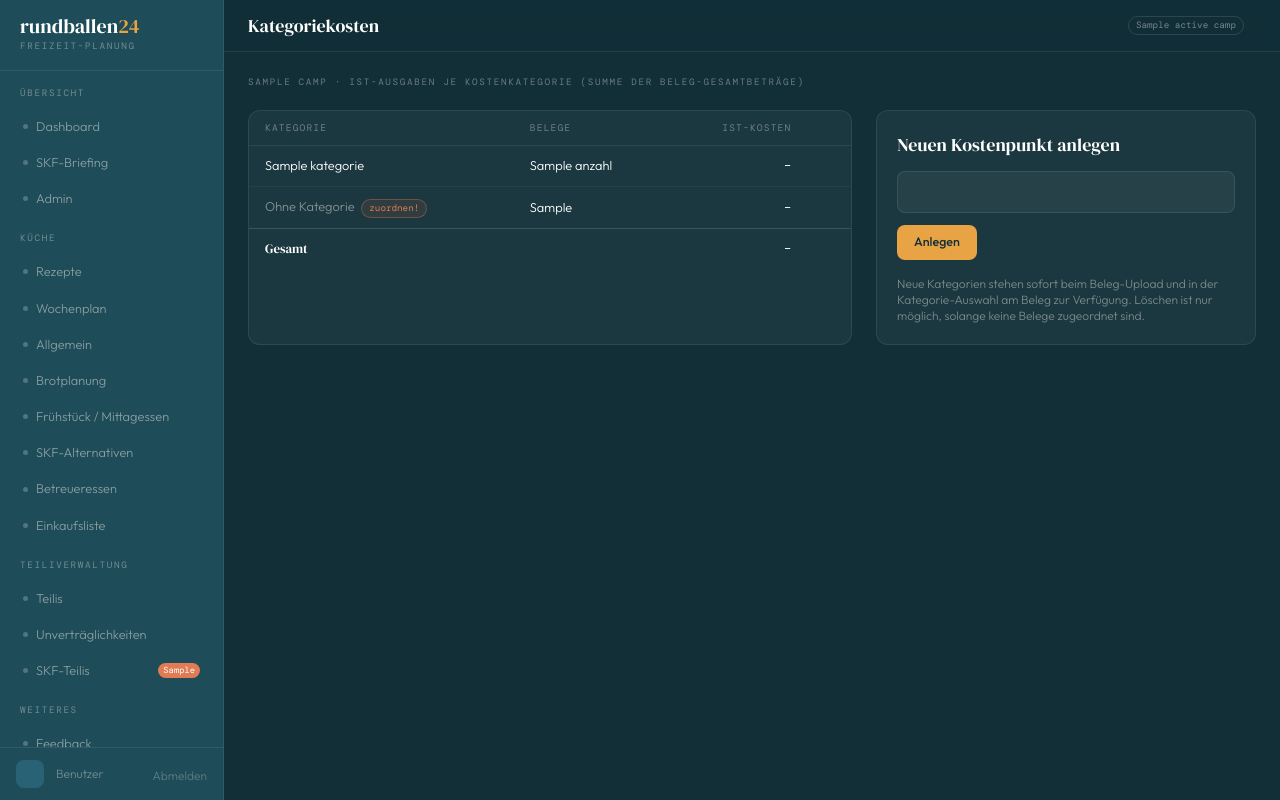
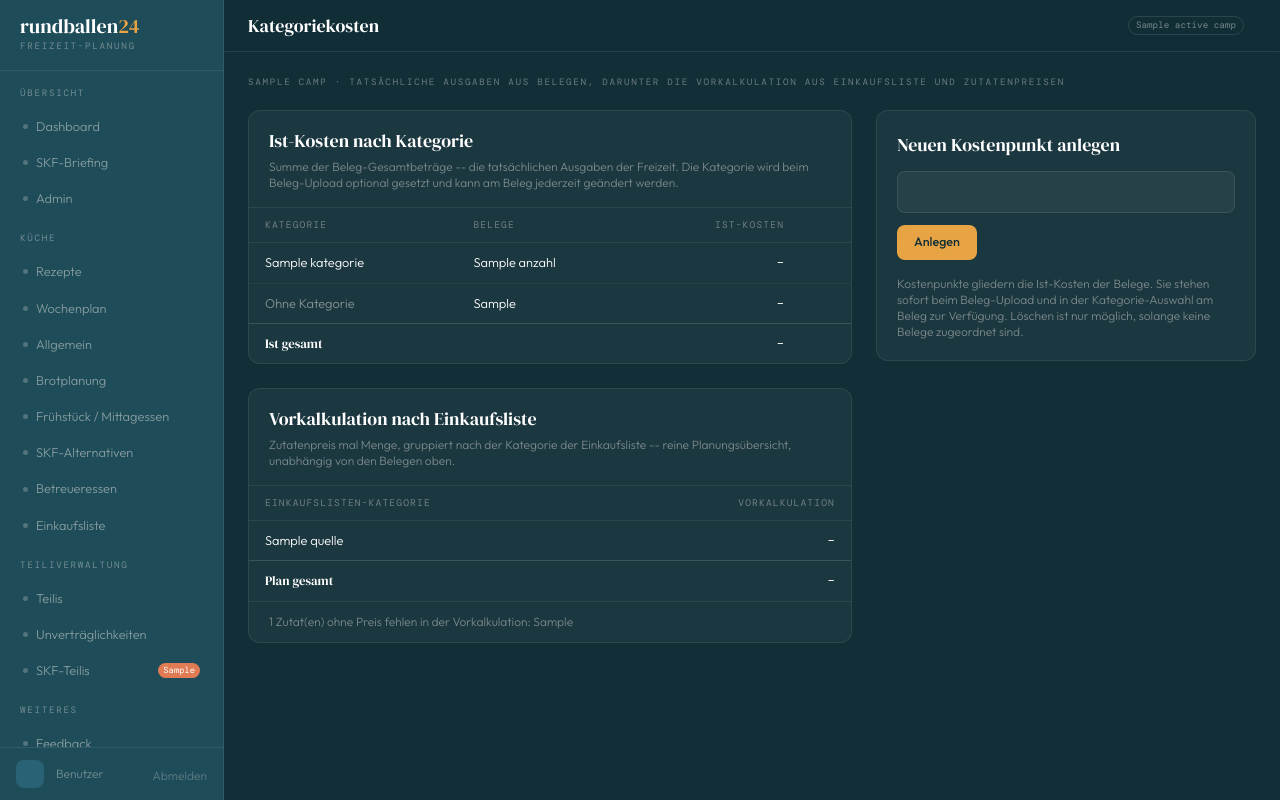
Before and after one commit to TrustyphoneP/rundballen25, a Django app: template templates/rechnungen/kategorien.html in a window 1280 px wide. Run offline with Django 5.2, Linux system fonts and the light colour scheme; the template is opened without the code that fills it: most values are stand-ins (such as "Sample title", 1, 10 or a date in 2020); form fields are guessed from the names that the template uses; some libraries are stand-ins or nearby versions.

Commit message:
old camps in refü

```diff
--- a/apps/rechnungen/models.py
+++ b/apps/rechnungen/models.py
@@ -57,6 +57,12 @@ class Beleg(models.Model):
         Kostenkategorie, on_delete=models.PROTECT,
         null=True, blank=True, related_name="belege",
         verbose_name="Kostenkategorie",
+    )
+    nur_preiserfassung = models.BooleanField(
+        default=False,
+        verbose_name="Nicht für aktuelle Freizeit",
+        help_text="Nur zur Preiserfassung (z.B. alte Belege) -- zählt "
+                  "nicht zu den Ist-Kosten der Freizeit.",
     )
     image = models.ImageField(
         upload_to="belege/%Y/%m/",
--- a/templates/rechnungen/detail.html
+++ b/templates/rechnungen/detail.html
@@ -11,7 +11,8 @@
     </button>
   </form>
   {% if positionen %}
-  <form method="post" action="{% url 'rechnungen:alle_uebernehmen' pk=beleg.pk %}">
+  <form method="post" action="{% url 'rechnungen:alle_uebernehmen' pk=beleg.pk %}"
+        {% if abweichende_anzahl %}onsubmit="return confirm('{{ abweichende_anzahl }} Zutat(en) haben bereits einen abweichenden Preis. Soll der alte Beleg diese Preise überschreiben?');"{% endif %}>
     {% csrf_token %}
     <button type="submit" class="btn btn-primary">Alle Preise übernehmen</button>
   </form>
@@ -22,6 +23,7 @@
 
 <div class="section-mono mb-4">
   {{ beleg.camp.name }}
+  {% if beleg.nur_preiserfassung %} · <span class="badge badge-muted">Nur Preiserfassung</span>{% endif %}
   {% if beleg.kategorie %} · {{ beleg.kategorie.name }}{% endif %}
   {% if beleg.kaufdatum %} · Kaufdatum {{ beleg.kaufdatum|date:"d.m.Y" }}{% endif %}
   {% if beleg.gesamtbetrag %} · Gesamtbetrag {{ beleg.gesamtbetrag|euro }}{% endif %}
@@ -131,6 +133,7 @@
             <td class="text-right whitespace-nowrap">
               <button type="submit" name="action" value="speichern" form="pos-{{ pos.pk }}" class="btn btn-ghost">Speichern</button>
               <button type="submit" name="action" value="uebernehmen" form="pos-{{ pos.pk }}" class="btn btn-primary"
+                      {% if pos.preis_weicht_ab %}onclick="return confirm('{{ pos.ingredient.name|escapejs }} hat bereits {{ pos.alter_preis|dezimal_de }} €/{{ pos.vergleichs_einheit }} hinterlegt. Soll der alte Beleg den Preis mit {{ pos.neuer_preis|dezimal_de }} €/{{ pos.vergleichs_einheit }} überschreiben?');"{% endif %}
                       {% if not pos.grundpreis %}disabled style="opacity:0.4;"{% endif %}>€ übernehmen</button>
               <button type="submit" form="del-{{ pos.pk }}" class="btn btn-danger" title="Position löschen">✕</button>
             </td>
--- a/templates/rechnungen/index.html
+++ b/templates/rechnungen/index.html
@@ -42,10 +42,11 @@
           <a href="{% url 'rechnungen:detail' pk=beleg.pk %}" class="hover:underline" style="color:#e8a444;">
             {{ beleg.haendler|default:"(noch nicht analysiert)" }}
           </a>
+          {% if beleg.nur_preiserfassung %}<span class="badge badge-muted ml-1" title="Zählt nicht zu den Ist-Kosten">Preiserfassung</span>{% endif %}
           {% if beleg.notiz %}<div class="text-xs" style="color:rgba(240,237,232,0.4);">{{ beleg.notiz }}</div>{% endif %}
         </td>
         <td>
-          {% if beleg.kategorie %}{{ beleg.kategorie.name }}{% else %}<span class="badge badge-warn">ohne</span>{% endif %}
+          {% if beleg.kategorie %}{{ beleg.kategorie.name }}{% else %}<span style="color:rgba(240,237,232,0.35);">–</span>{% endif %}
         </td>
         <td>{{ beleg.kaufdatum|date:"d.m.Y"|default:"–" }}</td>
         <td>{{ beleg.gesamtbetrag|euro }}</td>
--- a/templates/rechnungen/kategorien.html
+++ b/templates/rechnungen/kategorien.html
@@ -6,21 +6,30 @@
 {% block content %}
 
 <div class="section-mono mb-5">
-  {% if camp %}{{ camp.name }} · {% endif %}Ist-Ausgaben je Kostenkategorie
-  (Summe der Beleg-Gesamtbeträge)
+  {% if camp %}{{ camp.name }} · {% endif %}Tatsächliche Ausgaben aus Belegen,
+  darunter die Vorkalkulation aus Einkaufsliste und Zutatenpreisen
 </div>
 
 {% if not camp %}
 <div class="flash flash-warning">
-  Keine aktive Freizeit -- es werden keine Beleg-Summen angezeigt.
+  Keine aktive Freizeit -- es werden keine Summen angezeigt.
   Kategorien können trotzdem verwaltet werden.
 </div>
 {% endif %}
 
 <div class="grid gap-6" style="grid-template-columns: minmax(340px, 1fr) minmax(280px, 380px);">
 
-  <!-- Kosten je Kategorie -->
+  <div>
+    <!-- 1. Ist-Kosten aus Belegen (führend) -->
     <div class="card overflow-hidden">
+      <div class="px-5 py-4 border-b" style="border-color:rgba(240,237,232,0.08);">
+        <div class="font-display text-lg">Ist-Kosten nach Kategorie</div>
+        <div class="text-xs mt-1" style="color:rgba(240,237,232,0.45);">
+          Summe der Beleg-Gesamtbeträge -- die tatsächlichen Ausgaben der Freizeit.
+          Die Kategorie wird beim Beleg-Upload optional gesetzt und kann am
+          Beleg jederzeit geändert werden.
+        </div>
+      </div>
       <table>
         <thead>
           <tr>
@@ -49,10 +58,7 @@
           {% endfor %}
           {% if ohne_anzahl %}
           <tr>
-          <td style="color:rgba(240,237,232,0.5);">
-            Ohne Kategorie
-            <span class="badge badge-warn ml-1">zuordnen!</span>
-          </td>
+            <td style="color:rgba(240,237,232,0.5);">Ohne Kategorie</td>
             <td>{{ ohne_anzahl }}</td>
             <td class="text-right font-mono">{{ ohne_summe|euro }}</td>
             <td></td>
@@ -61,13 +67,61 @@
         </tbody>
         <tfoot>
           <tr style="border-top:1px solid rgba(240,237,232,0.15);">
-          <td class="font-display">Gesamt</td>
+            <td class="font-display">Ist gesamt</td>
             <td></td>
-          <td class="text-right font-mono font-display">{{ gesamt|euro }}</td>
+            <td class="text-right font-mono font-display">{{ ist_gesamt|euro }}</td>
             <td></td>
           </tr>
         </tfoot>
       </table>
+    </div>
+
+    <!-- 2. Vorkalkulation aus der Einkaufsliste (Übersicht) -->
+    <div class="card overflow-hidden mt-6">
+      <div class="px-5 py-4 border-b" style="border-color:rgba(240,237,232,0.08);">
+        <div class="font-display text-lg">Vorkalkulation nach Einkaufsliste</div>
+        <div class="text-xs mt-1" style="color:rgba(240,237,232,0.45);">
+          Zutatenpreis mal Menge, gruppiert nach der Kategorie der
+          Einkaufsliste -- reine Planungsübersicht, unabhängig von den
+          Belegen oben.
+        </div>
+      </div>
+      <table>
+        <thead>
+          <tr>
+            <th>Einkaufslisten-Kategorie</th>
+            <th class="text-right">Vorkalkulation</th>
+          </tr>
+        </thead>
+        <tbody>
+          {% for quelle, betrag in plan_quellen %}
+          <tr>
+            <td>{{ quelle }}</td>
+            <td class="text-right font-mono">{{ betrag|euro }}</td>
+          </tr>
+          {% empty %}
+          <tr><td colspan="2" class="text-center" style="color:rgba(240,237,232,0.45);">
+            Noch keine bepreisbaren Positionen -- Wochenplan füllen und
+            Zutatenpreise hinterlegen.
+          </td></tr>
+          {% endfor %}
+        </tbody>
+        {% if plan_quellen %}
+        <tfoot>
+          <tr style="border-top:1px solid rgba(240,237,232,0.15);">
+            <td class="font-display">Plan gesamt</td>
+            <td class="text-right font-mono font-display">{{ plan_summe|euro }}</td>
+          </tr>
+        </tfoot>
+        {% endif %}
+      </table>
+      {% if plan_ohne_preis %}
+      <div class="px-5 py-3 text-xs border-t" style="border-color:rgba(240,237,232,0.08); color:rgba(240,237,232,0.45);">
+        {{ plan_ohne_preis|length }} Zutat(en) ohne Preis fehlen in der
+        Vorkalkulation: {{ plan_ohne_preis|join:", " }}
+      </div>
+      {% endif %}
+    </div>
   </div>
 
   <!-- Neue Kategorie anlegen -->
@@ -83,9 +137,10 @@
         <button type="submit" class="btn btn-primary mt-3">Anlegen</button>
       </form>
       <p class="text-xs mt-4" style="color:rgba(240,237,232,0.45);">
-        Neue Kategorien stehen sofort beim Beleg-Upload und in der
-        Kategorie-Auswahl am Beleg zur Verfügung. Löschen ist nur möglich,
-        solange keine Belege zugeordnet sind.
+        Kostenpunkte gliedern die Ist-Kosten der Belege. Sie stehen sofort
+        beim Beleg-Upload und in der Kategorie-Auswahl am Beleg zur
+        Verfügung. Löschen ist nur möglich, solange keine Belege zugeordnet
+        sind.
       </p>
     </div>
   </div>
```
Also changed, not shown: apps/rechnungen/forms.py (+12 -4 lines), apps/rechnungen/services.py (+125 -14 lines), apps/rechnungen/views.py (+65 -17 lines), apps/recipes/models.py (+18 -7 lines), templates/rechnungen/upload.html (+10 -1 lines), apps/rechnungen/migrations/0004_beleg_nur_preiserfassung.py (added). Lines whose indentation alone changed are shown as unchanged.
